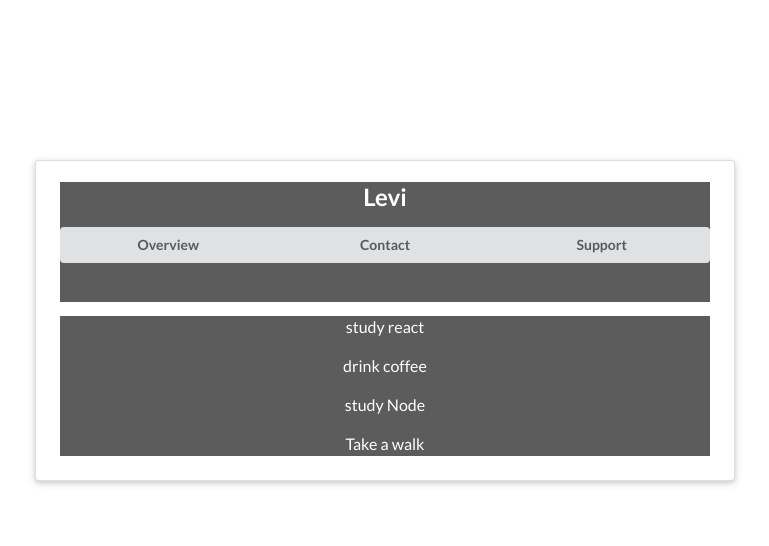
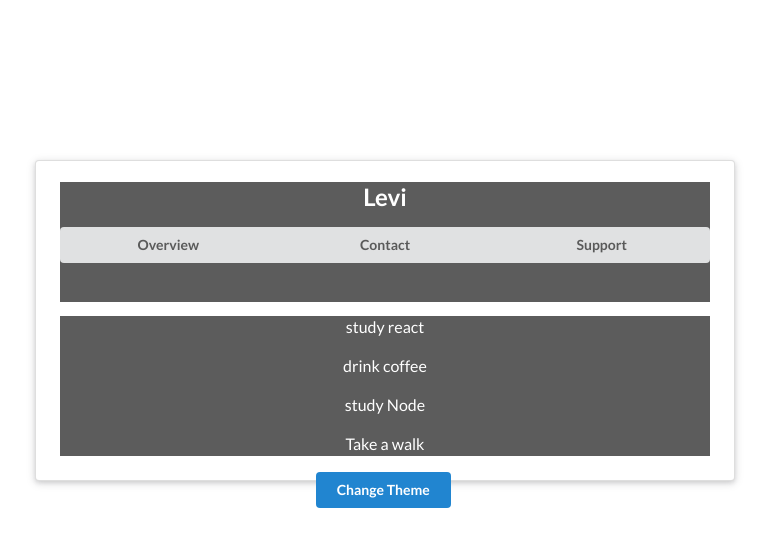
Before and after one commit to levi-sr93/context_api_basics_01, a React (Create React App) app: page / in a window 1280 px wide. Shown: the top 546 px of the page, without its empty margins (255-1024 px from the left). Built offline with nearby package versions, Linux system fonts and the light colour scheme.

Commit message:
Updating the context data

```diff
--- a/src/components/Navbar.js
+++ b/src/components/Navbar.js
@@ -3,11 +3,14 @@ import React from 'react'
 import { ThemeContext } from '../contexts/ThemeContext'
 
 class Navbar extends React.Component {
-  static contextType = ThemeContext;
   render() {
     // console.log(this.context)
-    const {isDarkTheme, darkTheme, lightTheme} = this.context;
+    return (
+      <ThemeContext.Consumer>{(context) => {
+        console.log(context)
+        const {isDarkTheme, darkTheme, lightTheme} = context;
         const theme =  isDarkTheme ? darkTheme : lightTheme;
+
         return (
           <nav className="ui centered header" style={{background: theme.background, color: theme.text, height: '120px'}}>
             <h2 style={{textAlign: 'center'}}>Levi</h2>
@@ -18,7 +21,10 @@ class Navbar extends React.Component {
               </div>
           </nav>
         )
+      }}
+      </ThemeContext.Consumer>
+    );
   }
-}
+};
 
 export default Navbar;
--- a/src/components/TodoList.js
+++ b/src/components/TodoList.js
@@ -1,18 +1,24 @@
 import React from 'react'
 import {ThemeContext} from '../contexts/ThemeContext'
 class TodoList extends React.Component {
-  static contextType = ThemeContext;
   render() {
-    //getting data from theme context
-    const {isDarkTheme, lightTheme, darkTheme} = this.context;
+    return(
+      <ThemeContext.Consumer>{(context) => {
+        const {isDarkTheme, lightTheme, darkTheme, changeTheme } = context;
         const theme = isDarkTheme ? darkTheme : lightTheme;
-    return(
+
+        return (
           <div style={{background: theme.background, color: theme.text, height: '140px', textAlign: 'center'}}>
           <p className="item">study react</p>
           <p className="item">drink coffee</p>
           <p className="item">study Node</p>
           <p className="item">Take a walk</p>
+
+          <button className='ui button primary' onClick={changeTheme}>Change Theme</button>
         </div>
+        )
+      }}
+      </ThemeContext.Consumer>
       )
   }
 }
--- a/src/contexts/ThemeContext.js
+++ b/src/contexts/ThemeContext.js
@@ -15,9 +15,13 @@ class ThemeContextProvider extends React.Component {
     }
   };
 
+  changeTheme = () => {
+    this.setState({isDarkTheme: !this.state.isDarkTheme})
+  }
+
   render(){
     return (
-      <ThemeContext.Provider value={{...this.state}}>
+      <ThemeContext.Provider value={{...this.state, changeTheme: this.changeTheme}}>
         {this.props.children}
       </ThemeContext.Provider>
     )
```
Lines whose indentation alone changed are shown as unchanged.
